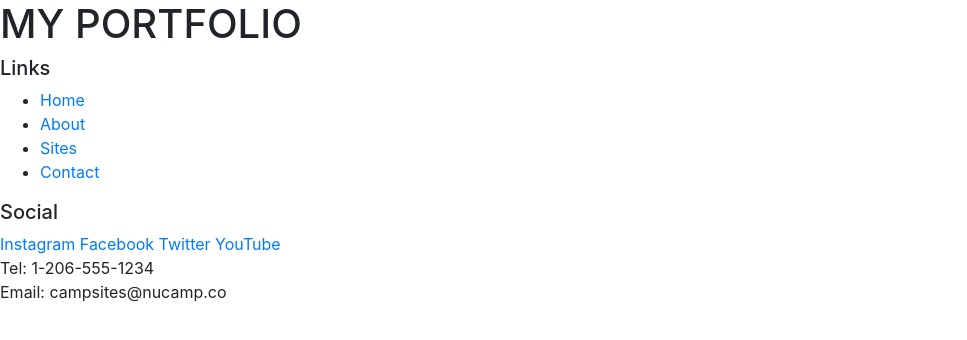
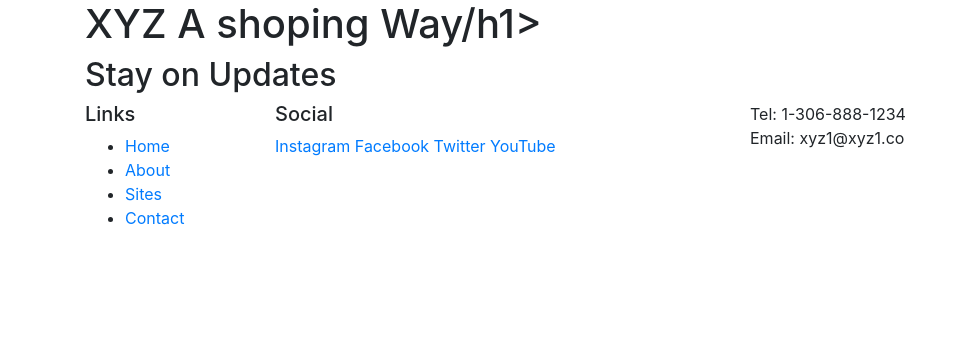
Before and after one commit to you-123/portFolio, a website: page index.html in a window 1280 px wide. Shown: the whole page, without its empty margins (0-967 px from the left). Drawn offline with nearby package versions, Linux system fonts and the light colour scheme.

Commit message:
My portfolio1

```diff
--- a/index.html
+++ b/index.html
@@ -8,15 +8,19 @@
 
     <!-- Bootstrap CSS -->
     <link rel="stylesheet" href="node_modules/bootstrap/dist/css/bootstrap.min.css" />
-    <title></title>
+    <title>MY PORTFOLIO</title>
 </head>
 
 <body>
 
     <header>
-        <div>
-            <h1>MY PORTFOLIO</h1>
-            <h2></h2>
+            <div class="container">
+                <div class="row">
+                    <div class="col">
+            <h1>XYZ  A shoping Way/h1>
+            <h2> Stay on Updates  </h2>
+        </div>
+    </div>
 </div>
     </header>
 
@@ -33,7 +37,10 @@
     </div>
 
     <footer>
-        <div>
+        <footer>
+            <div class="container">
+                <div class="row">
+                    <div class="col-4 col-sm-2">
                         <h5>Links</h5>
                         <ul>
                             <li><a href="#">Home</a></li>
@@ -42,17 +49,20 @@
                             <li><a href="#">Contact</a></li>
                         </ul>
                     </div>
-        <div>
+                    <div class="col-6 col-sm-5">
                         <h5>Social</h5>
                         <a href="http://instagram.com/">Instagram</a>
                         <a href="http://facebook.com/">Facebook</a>
                         <a href="http://twitter.com/">Twitter</a>
                         <a href="http://youtube.com/">YouTube</a>
                     </div>
-        <div>
-            Tel: 1-206-555-1234<br />
-            Email: campsites@nucamp.co
+                    <div class="col-sm-4">
+                        Tel: 1-306-888-1234<br />
+                        Email: xyz1@xyz1.co
                     </div>
+               </div>
+            </div>
+        </footer>
     </footer>
  <!-- jQuery must come first, then Popper.js, then the Bootstrap JavaScript plugins.-->
  <script src="node_modules/jquery/dist/jquery.slim.min.js"></script>
```
Lines whose indentation alone changed are shown as unchanged.
